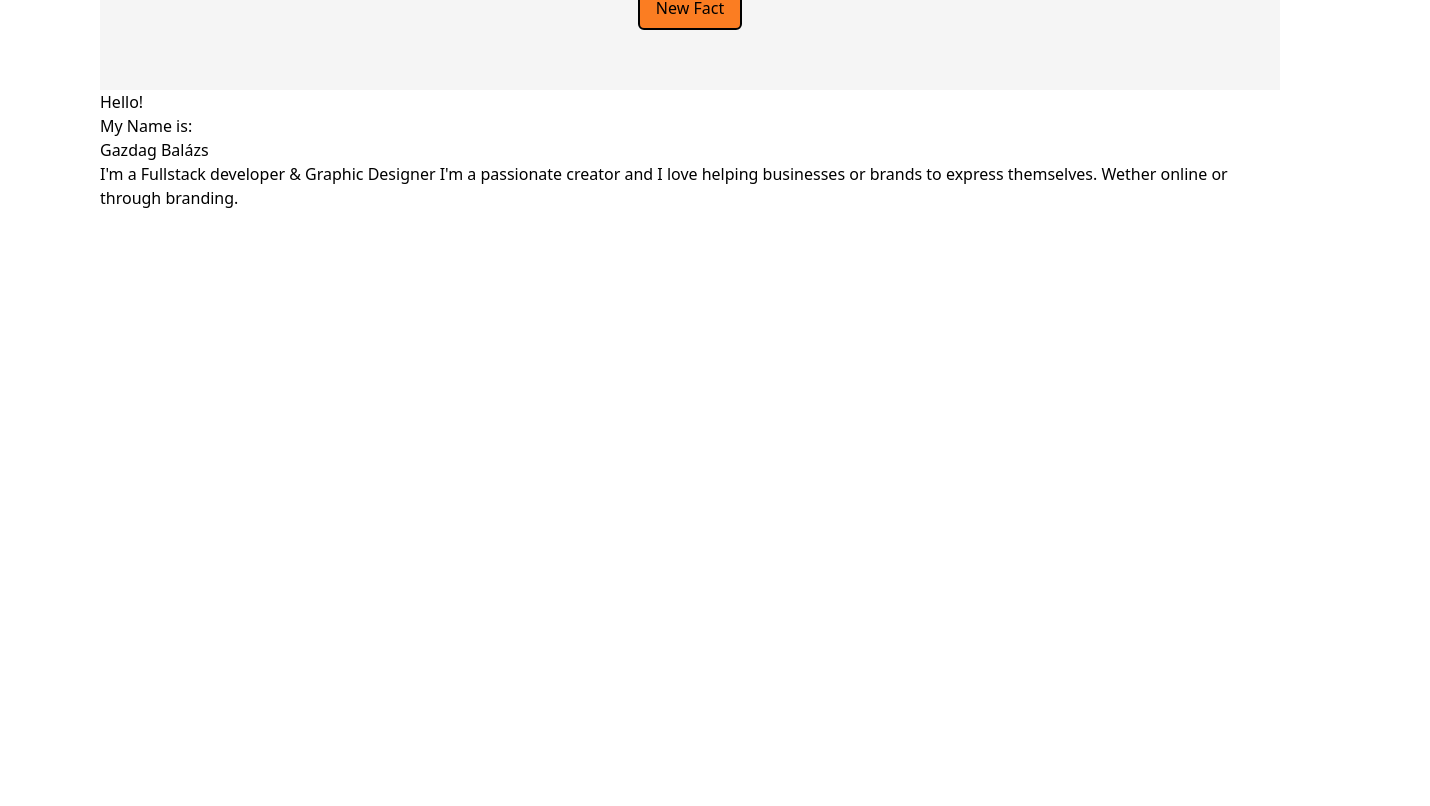
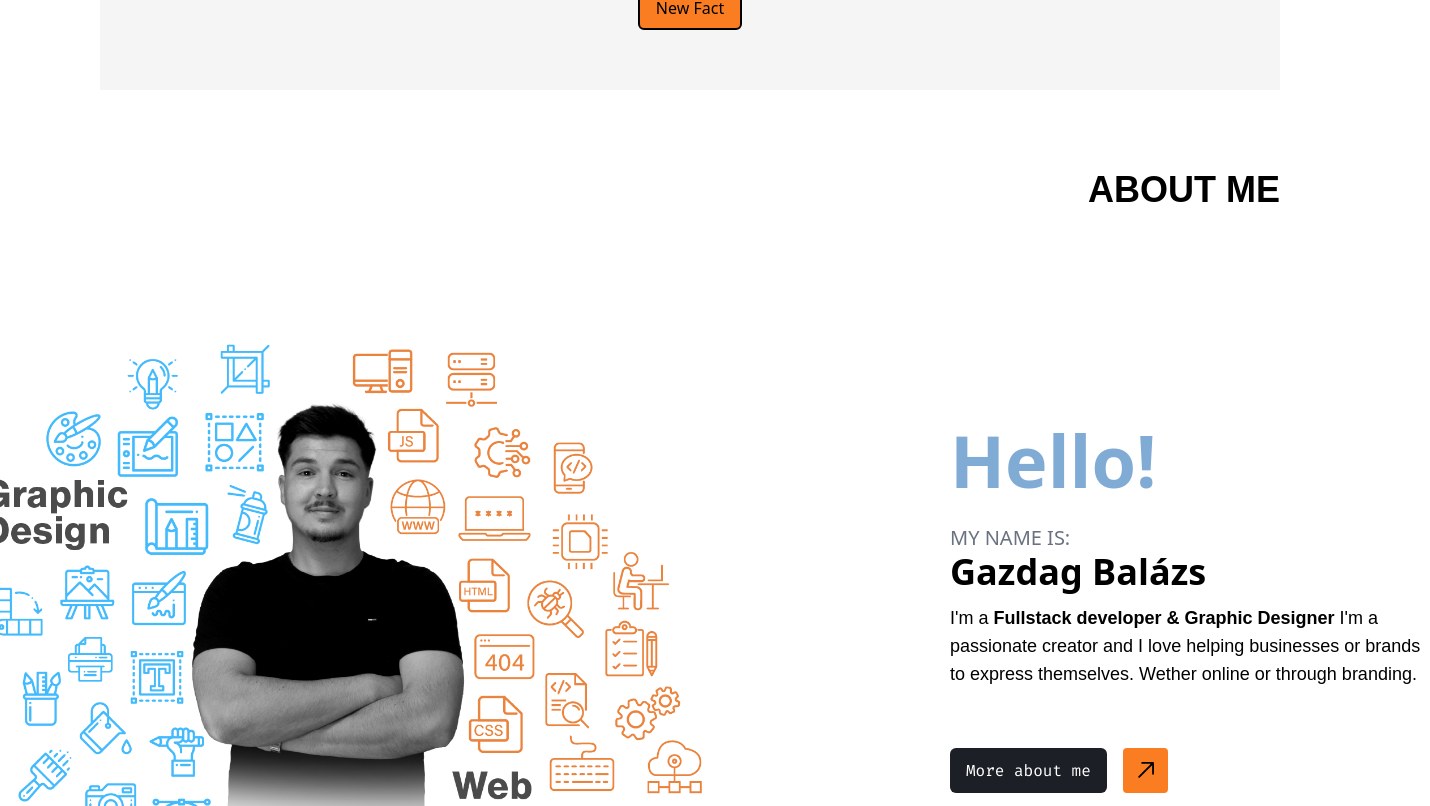
Before and after one commit to GazdagB/my-portfolio-, a React (Vite) app: page / in a window 1280 px wide. Shown: the part 1014-1820 px from the top of the page, 1430 px wide, since content can reach past the window. Before the commit the page ends 1224 px from the top, so only its background shows below. Built offline with nearby package versions, Linux system fonts and the light colour scheme; no server answers; a web font is replaced by a local one.

Commit message:
✨ Adds about section content

```diff
--- a/src/components/About.tsx
+++ b/src/components/About.tsx
@@ -1,15 +1,33 @@
-import React from 'react'
+import aboutImg from "../assets/about-img.png"
+import { GoArrowUpRight } from "react-icons/go";
 
 // TODO: Have to add images later and text
 const About = () => {
   return (
-    <div>
-    <p>Hello!</p>
-    <p>My Name is:</p>
-    <p>Gazdag Balázs</p>
-    <p>I'm a Fullstack developer & Graphic Designer I'm a passionate creator and I love helping businesses or brands to express themselves. Wether online or through branding.</p>
+    <div className="flex flex-col items-center justify-center">
+      <div className="max-w-[1400px] w-full flex pt-20 items-end text-4xl justify-end">
+        <p className="font-t-sans font-bold">ABOUT ME</p>
+      </div>
+      <div className="flex items-center justify-center gap-15 py-30">
+        <img className="w-[800px]" src={aboutImg} alt="" />
+        <div className="w-0.5 h-96 bg-charcoal rounded-full me-20"></div>
+        <div>
+          <p className="text-primary font-bold text-7xl mb-7">Hello!</p>
+          <p className="uppercase text-xl font-light text-gray-500">My Name is:</p>
+          <p className="text-4xl font-bold mb-3">Gazdag Balázs</p>
+          <p className="text-lg w-[480px] font-d-sans mb-15">
+            I'm a <span className="font-bold">Fullstack developer & Graphic Designer</span> I'm a passionate
+            creator and I love helping businesses or brands to express
+            themselves. Wether online or through branding.
+          </p>
+          <div className="flex gap-4 font-mono">
+            <button className="text-white bg-charcoal py-2 px-4 rounded-md">More about me</button>
+            <div className="cursor-pointer bg-secondary text-[29px] rounded-sm p-2"><GoArrowUpRight /></div>
+          </div>
+        </div>
+      </div>
     </div>
-  )
-}
+  );
+};
 
-export default About
+export default About;
```
Also changed, not shown: src/assets/about-img.png (added).
